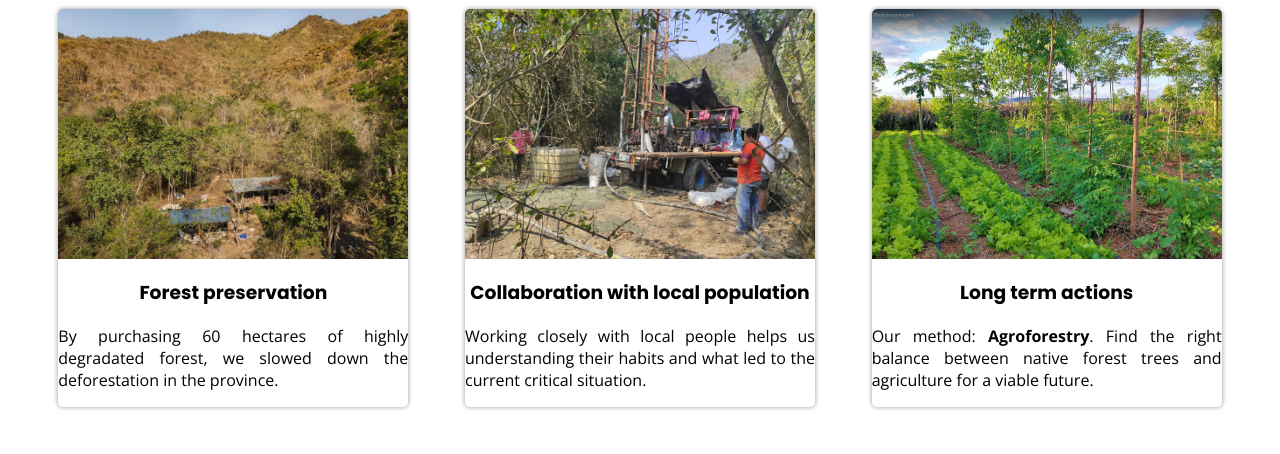
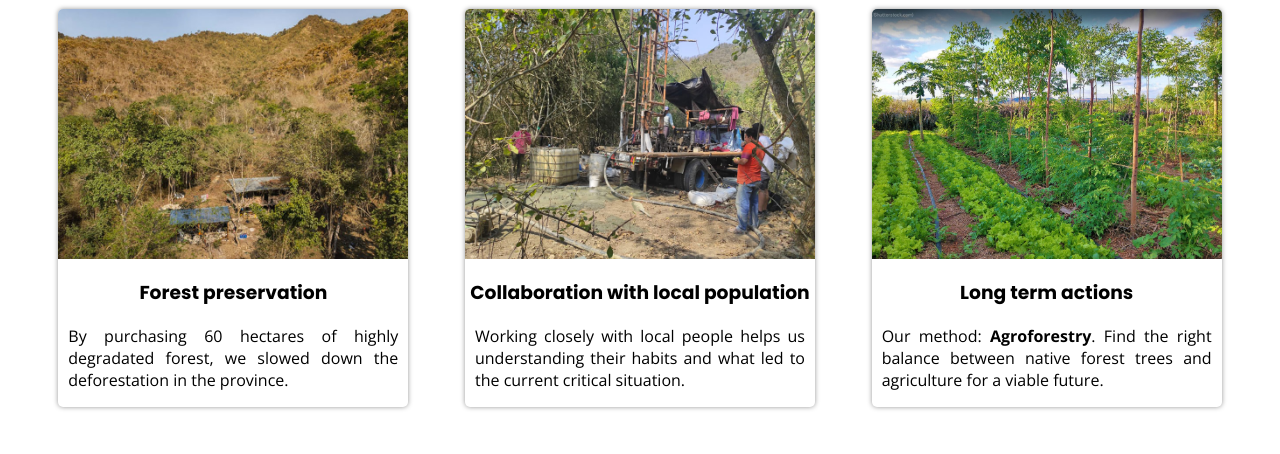
Before and after one commit to kharns/landing, a plain HTML site: page index.html in a window 1280 px wide. Shown: the part 683-1137 px from the top of the page. Drawn offline with nearby package versions, Linux system fonts and the light colour scheme.

Commit message:
ajout margin to cards p

```diff
--- a/css/components/cards.css
+++ b/css/components/cards.css
@@ -26,4 +26,5 @@
 .card p {
   margin-top: 0px;
   text-align: justify;
+  margin-inline: 10px;
 }
```
